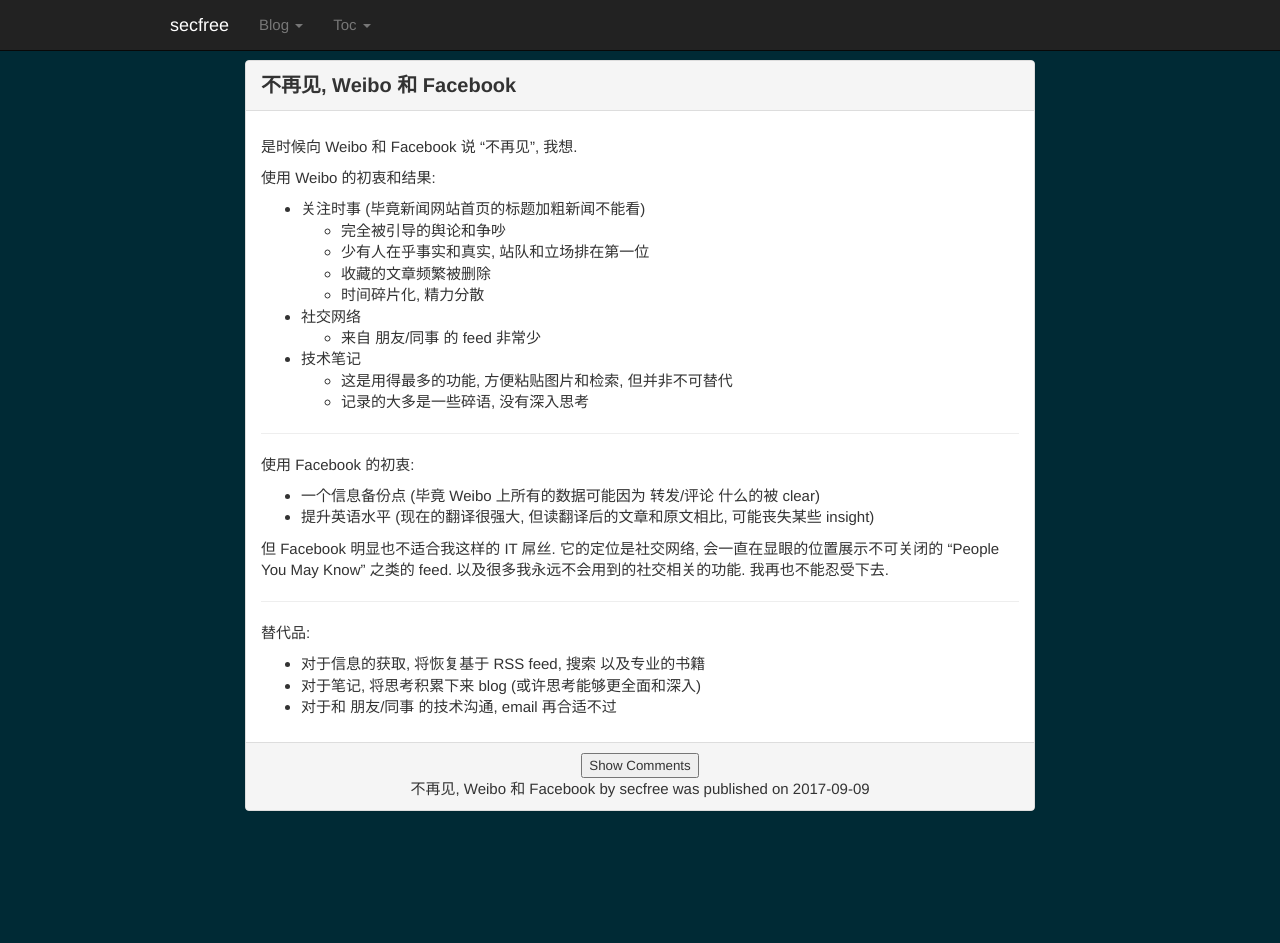
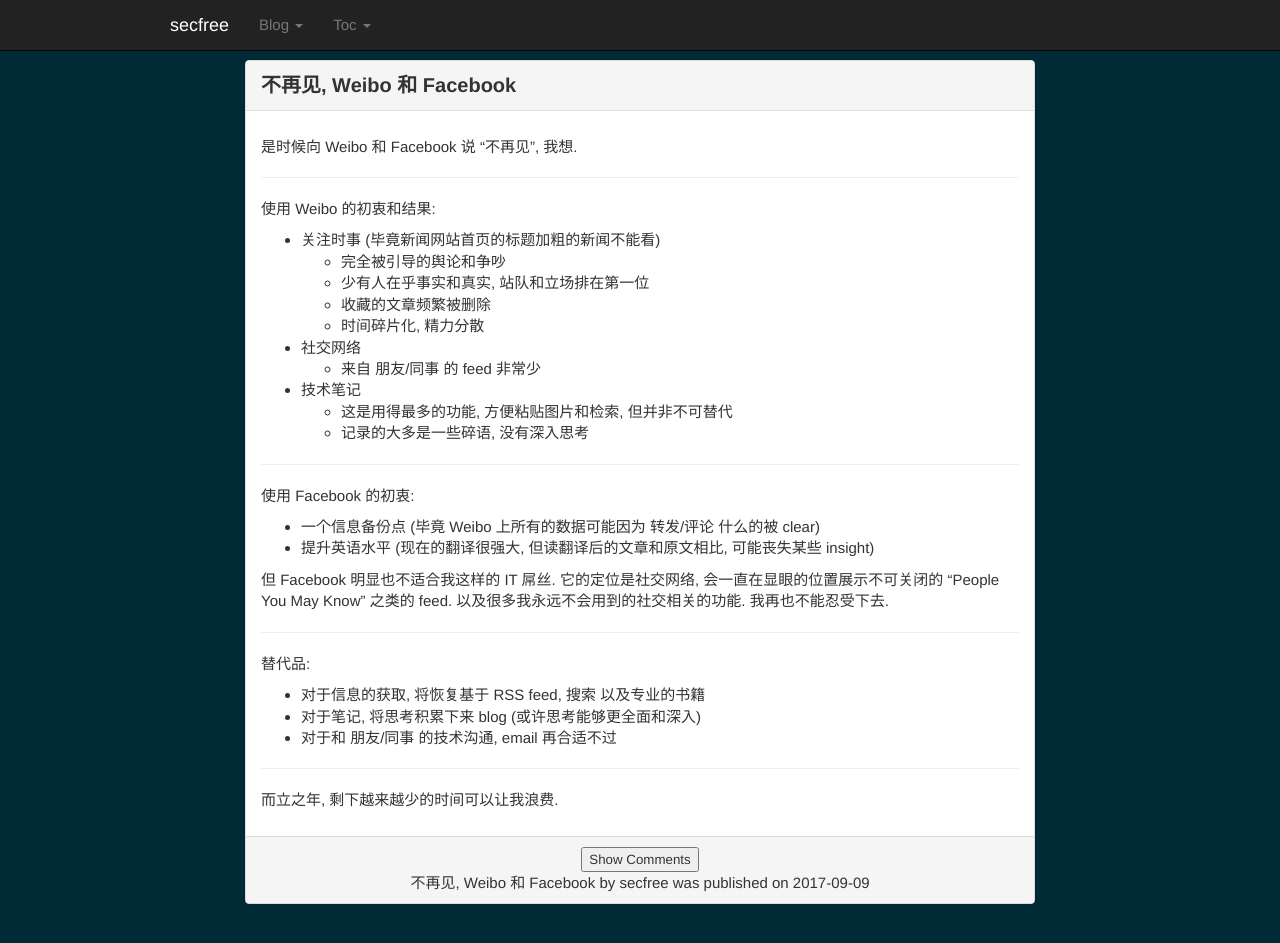
Before and after one commit to secfree/secfree.github.io, a Jekyll site: the page built from _posts/2017-09-09-bye-weibo-and-facebook.md, in a window 1280 px wide and 984 px high. Shown: the top 943 px of the window. Built offline with Jekyll 4.4.1, drawn with Linux system fonts in a browser that asks for light colours; nearby versions of some CDN libraries; comment, search, counter and statistics services are not loaded.

Commit message:
Fix format

```diff
--- a/_posts/2017-09-09-bye-weibo-and-facebook.md
+++ b/_posts/2017-09-09-bye-weibo-and-facebook.md
@@ -5,9 +5,11 @@ title: "不再见, Weibo 和 Facebook"
 
 是时候向 Weibo 和 Facebook 说 "不再见", 我想.
 
+---
+
 使用 Weibo 的初衷和结果:
 
-- 关注时事 (毕竟新闻网站首页的标题加粗新闻不能看)
+- 关注时事 (毕竟新闻网站首页的标题加粗的新闻不能看)
     - 完全被引导的舆论和争吵
     - 少有人在乎事实和真实, 站队和立场排在第一位
     - 收藏的文章频繁被删除
@@ -34,3 +36,7 @@ title: "不再见, Weibo 和 Facebook"
 - 对于信息的获取, 将恢复基于 RSS feed, 搜索 以及专业的书籍
 - 对于笔记, 将思考积累下来 blog (或许思考能够更全面和深入)
 - 对于和 朋友/同事 的技术沟通, email 再合适不过
+
+---
+
+而立之年, 剩下越来越少的时间可以让我浪费.
```
